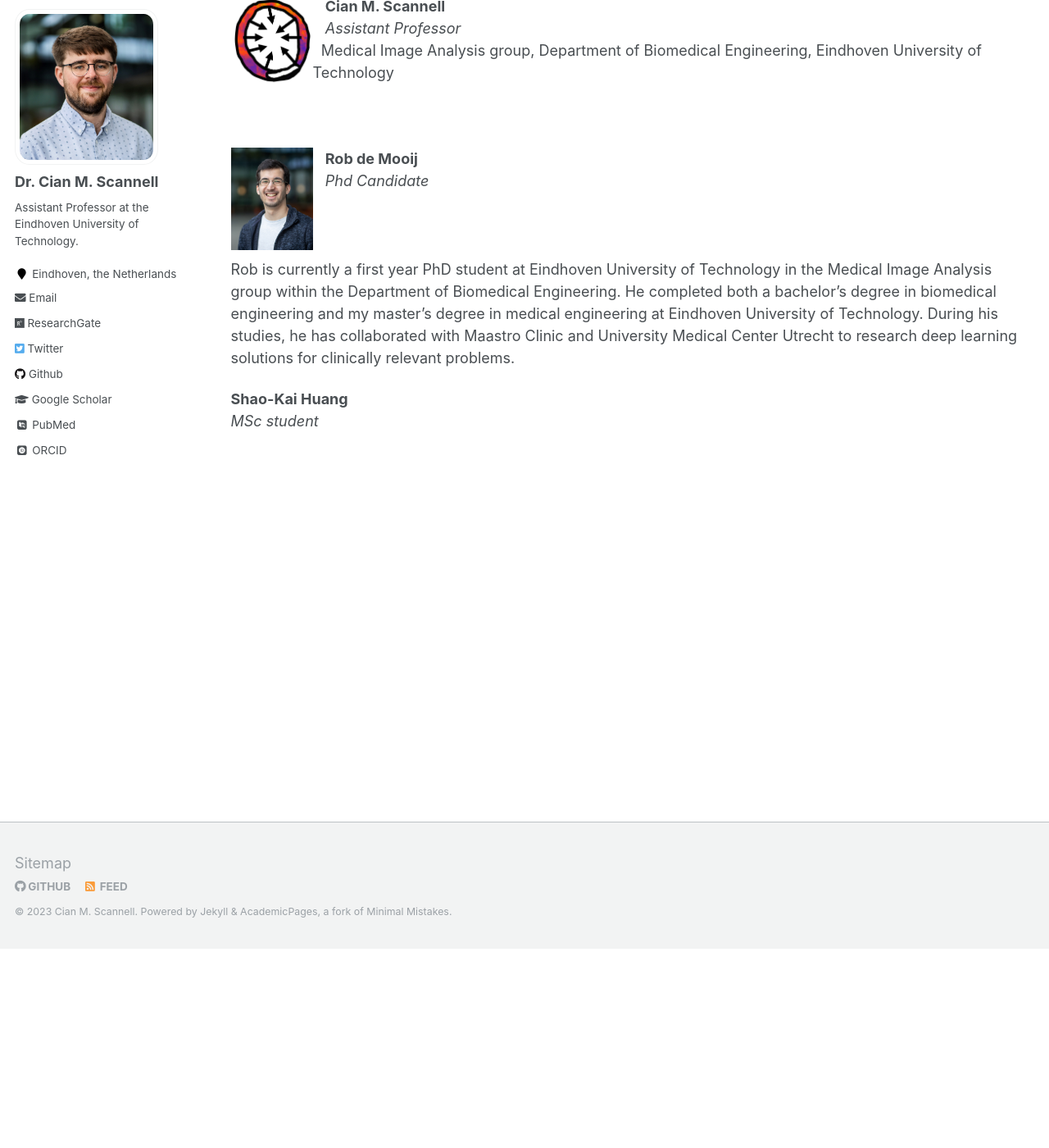
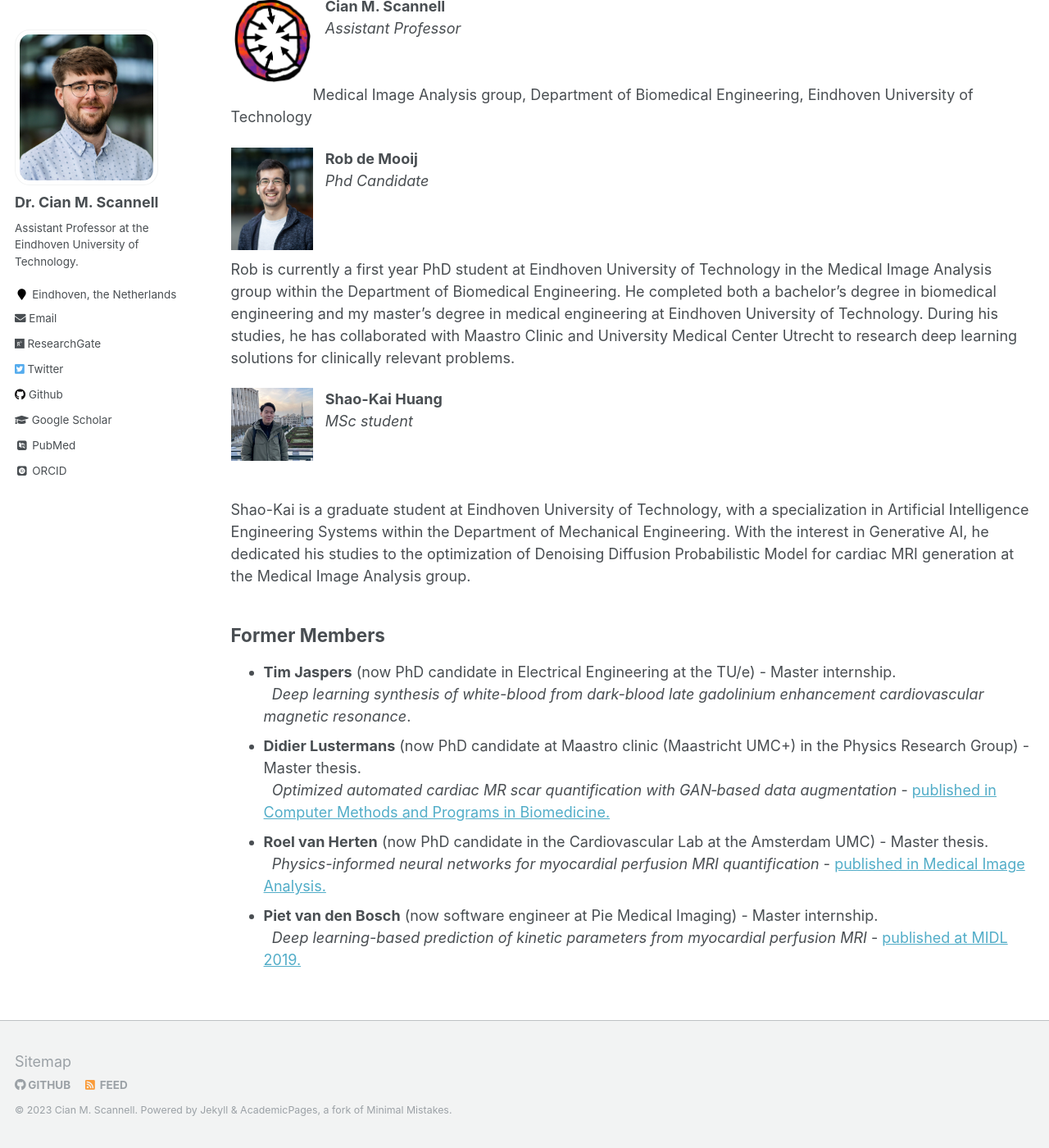
Before and after one commit to cianmscannell/cianmscannell.github.io, a Jekyll site: the page built from _pages/q-cardIA.md, in a window 1280 px wide and 1400 px high, scrolled down 242 px. Shown: the whole window at 82% size. Built offline with Jekyll 4.4.1, drawn with Linux system fonts in a browser that asks for light colours; some web fonts are replaced.

Commit message:
update q-cardia team

```diff
--- a/_pages/q-cardIA.md
+++ b/_pages/q-cardIA.md
@@ -14,13 +14,10 @@ redirect_from:
 <img src="/images/combined-map.png" style="float:left" width="100" height="80" />
 &nbsp;&nbsp;&nbsp;**Cian M. Scannell**\
 &nbsp;&nbsp;&nbsp;*Assistant Professor*
-&nbsp;
-&nbsp;
-Medical Image Analysis group, Department of Biomedical Engineering, Eindhoven University of Technology
 \
 \
 \
-<!-- **Rob de Mooij**&nbsp;&nbsp;&nbsp;&nbsp;&nbsp;&nbsp;&nbsp;&nbsp;&nbsp;&nbsp;&nbsp;&nbsp;<img src="/images/de_Mooij_Rob.png" width="80" height="55">    -->
+Medical Image Analysis group, Department of Biomedical Engineering, Eindhoven University of Technology
 
 <img src="/images/de_Mooij_Rob.png" style="float:left" width="100" height="80" />
 &nbsp;&nbsp;&nbsp;**Rob de Mooij**\
@@ -31,5 +28,20 @@ Medical Image Analysis group, Department of Biomedical Engineering, Eindhoven Un
 Rob is currently a first year PhD student at Eindhoven University of Technology in the Medical Image Analysis group within the Department of Biomedical Engineering.
 He completed both a bachelor’s degree in biomedical engineering and my master’s degree in medical engineering at Eindhoven University of Technology. During his studies, he has collaborated with Maastro Clinic and University Medical Center Utrecht to research deep learning solutions for clinically relevant problems.
 
-**Shao-Kai Huang**\
-*MSc student*
+<img src="/images/jimmy.jpeg" style="float:left" width="100" height="80" />
+&nbsp;&nbsp;&nbsp;**Shao-Kai Huang**\
+&nbsp;&nbsp;&nbsp;*MSc student*\
+\
+\
+\
+Shao-Kai is a graduate student at Eindhoven University of Technology, with a specialization in Artificial Intelligence Engineering Systems within the Department of Mechanical Engineering. With the interest in Generative AI, he dedicated his studies to the optimization of Denoising Diffusion Probabilistic Model for cardiac MRI generation at the Medical Image Analysis group.
+
+## Former Members
+* **Tim Jaspers** (now PhD candidate in Electrical Engineering at the TU/e) - Master internship.\
+&nbsp;&nbsp;*Deep learning synthesis of white-blood from dark-blood late gadolinium enhancement cardiovascular magnetic resonance*.
+* **Didier Lustermans** (now PhD candidate at Maastro clinic (Maastricht UMC+) in the Physics Research Group) - Master thesis.\
+&nbsp;&nbsp;*Optimized automated cardiac MR scar quantification with GAN‐based data augmentation* - <a href="https://www.sciencedirect.com/science/article/pii/S0169260722004977"> published in Computer Methods and Programs in Biomedicine.</a>
+* **Roel van Herten** (now PhD candidate in the Cardiovascular Lab at the Amsterdam UMC) - Master thesis.\
+&nbsp;&nbsp;*Physics-informed neural networks for myocardial perfusion MRI quantification* - <a href="https://www.sciencedirect.com/science/article/pii/S1361841522000512"> published in Medical Image Analysis.</a>
+* **Piet van den Bosch** (now software engineer at Pie Medical Imaging) - Master internship.\
+&nbsp;&nbsp;*Deep learning-based prediction of kinetic parameters from myocardial perfusion MRI* - <a href="https://openreview.net/forum?id=HyxyNmQAF4"> published at MIDL 2019.</a>
```
Also changed, not shown: images/jimmy.jpeg (added), 1 other file.
